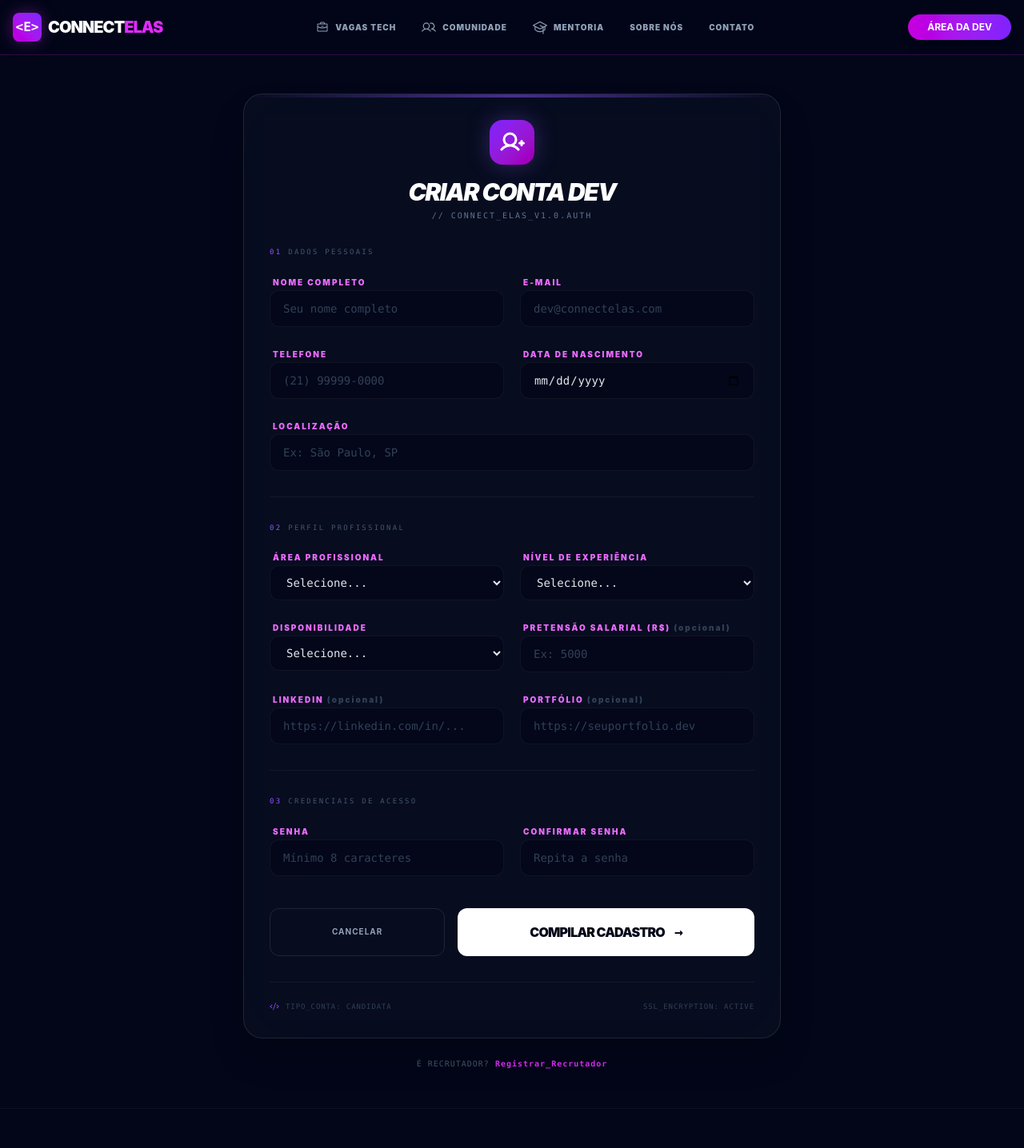
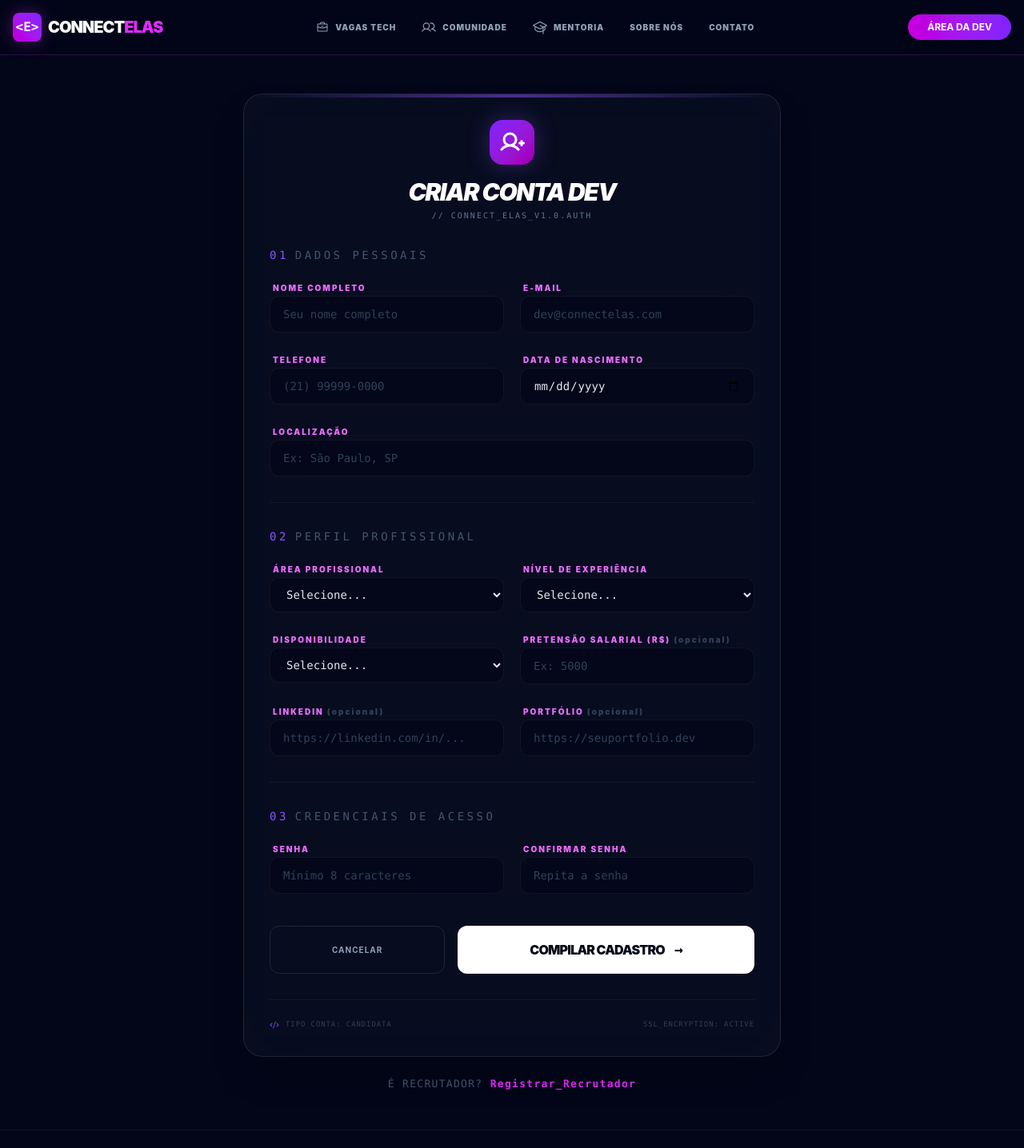
Before and after one commit to CodeSeven-Turma-JavaScript-13/connectElas_react, a React (Vite) app: page /cadastro in a window 1280 px wide. Shown: the top 1436 px of the page at 80% size. Built offline with nearby package versions, Linux system fonts and the light colour scheme.

Commit message:
✨ New Feature:  Atualização do Layout

```diff
--- a/src/pages/cadastro/Cadastro.tsx
+++ b/src/pages/cadastro/Cadastro.tsx
@@ -92,7 +92,7 @@ function Cadastro() {
 
             {/* BLOCO 01: Dados Pessoais */}
             <div>
-              <p className="text-[9px] font-mono text-slate-600 uppercase tracking-[0.25em] mb-4 flex items-center gap-2">
+              <p className="text-[14px] font-mono text-slate-600 uppercase tracking-[0.25em] mb-4 flex items-center gap-2">
                 <span className="text-violet-500">01</span> Dados Pessoais
               </p>
               <div className="grid grid-cols-1 md:grid-cols-2 gap-5">
@@ -134,7 +134,7 @@ function Cadastro() {
 
             {/* BLOCO 02: Perfil Profissional */}
             <div>
-              <p className="text-[9px] font-mono text-slate-600 uppercase tracking-[0.25em] mb-4 flex items-center gap-2">
+              <p className="text-[14px] font-mono text-slate-600 uppercase tracking-[0.25em] mb-4 flex items-center gap-2">
                 <span className="text-violet-500">02</span> Perfil Profissional
               </p>
               <div className="grid grid-cols-1 md:grid-cols-2 gap-5">
@@ -205,7 +205,7 @@ function Cadastro() {
 
             {/* BLOCO 03: Credenciais */}
             <div>
-              <p className="text-[9px] font-mono text-slate-600 uppercase tracking-[0.25em] mb-4 flex items-center gap-2">
+              <p className="text-[14px] font-mono text-slate-600 uppercase tracking-[0.25em] mb-4 flex items-center gap-2">
                 <span className="text-violet-500">03</span> Credenciais de Acesso
               </p>
               <div className="grid grid-cols-1 md:grid-cols-2 gap-5">
@@ -258,7 +258,7 @@ function Cadastro() {
           </div>
         </div>
 
-        <p className="text-center text-[10px] font-mono text-slate-600 uppercase tracking-widest mt-6">
+        <p className="text-center text-[13px] font-mono text-slate-600 uppercase tracking-widest mt-6">
           É recrutador?{' '}
           <button
             onClick={() => navigate('/cadastro-recrutador')}
```
